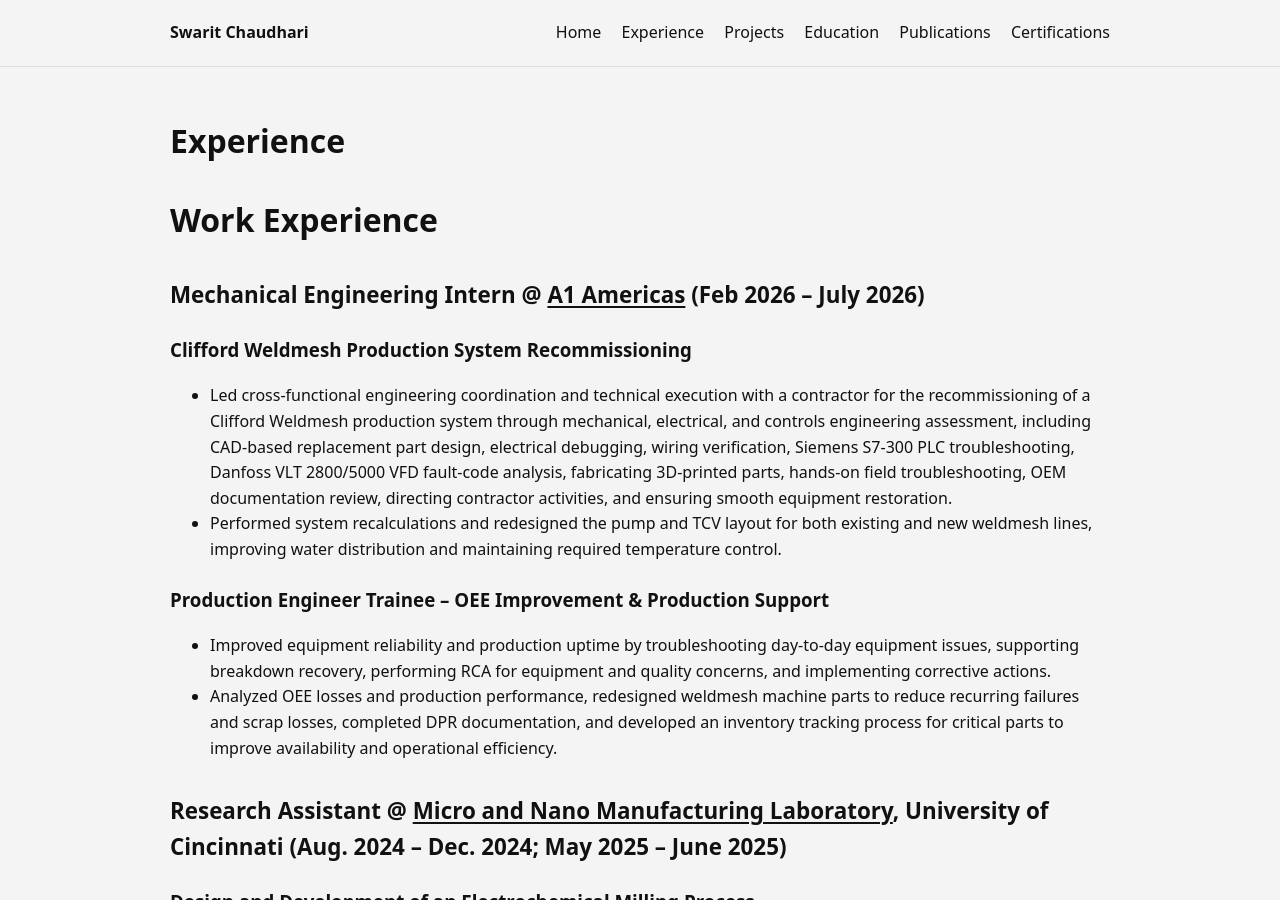
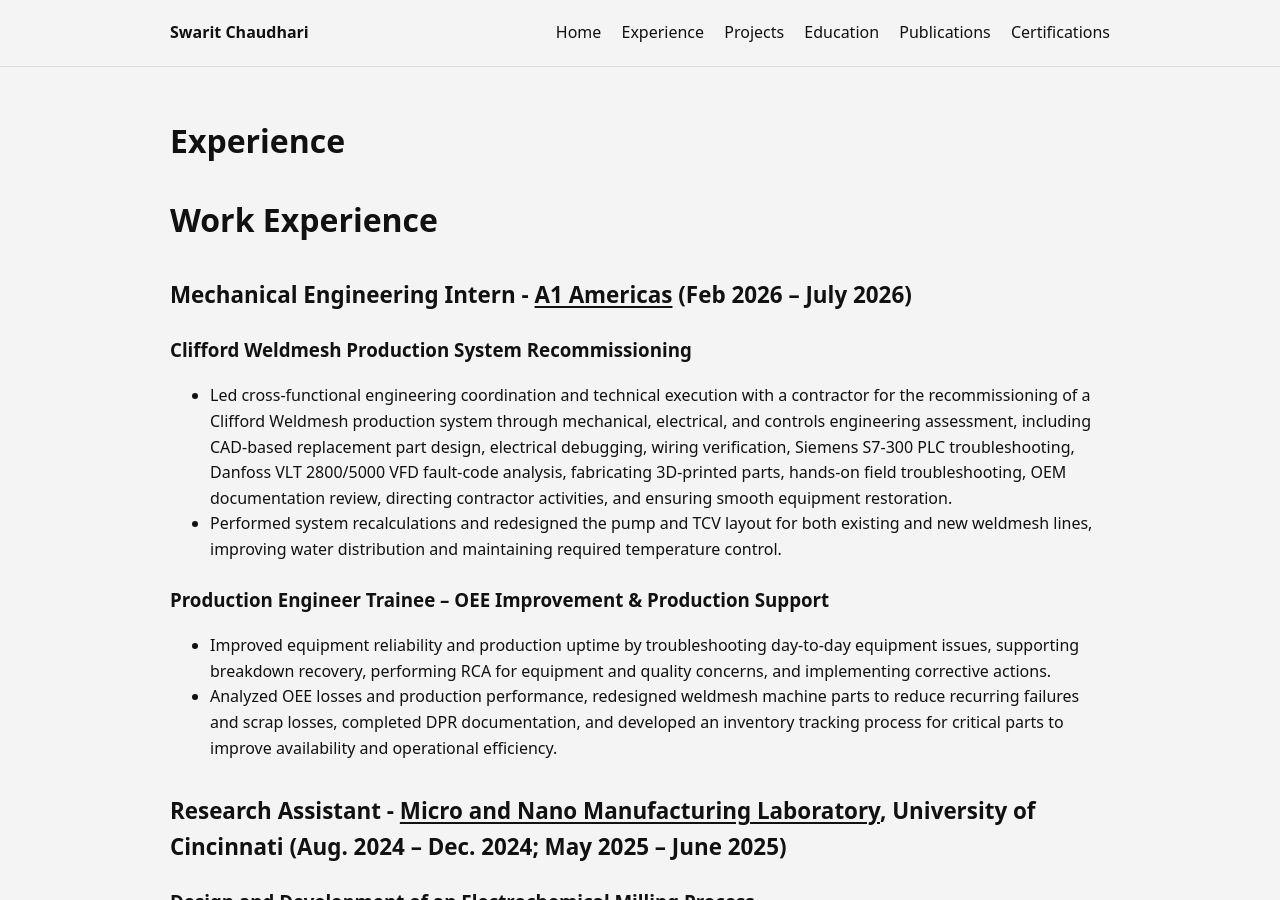
Before and after one commit to Swarit31/Swarit31.github.io, a Jekyll site: the page built from Experience.md, in a window 1280 px wide and 900 px high. Built offline with Jekyll 4.4.1, drawn with Linux system fonts in a browser that asks for light colours.

```diff
--- a/Experience.md
+++ b/Experience.md
@@ -6,7 +6,7 @@ permalink: /experience/
 
 # Work Experience
 
-## Mechanical Engineering Intern @ [A1 Americas](https://www.a1americas.com/) (Feb 2026 – July 2026)
+## Mechanical Engineering Intern - [A1 Americas](https://www.a1americas.com/) (Feb 2026 – July 2026)
 
 ### Clifford Weldmesh Production System Recommissioning
 
@@ -18,7 +18,7 @@ permalink: /experience/
 - Improved equipment reliability and production uptime by troubleshooting day-to-day equipment issues, supporting breakdown recovery, performing RCA for equipment and quality concerns, and implementing corrective actions.
 - Analyzed OEE losses and production performance, redesigned weldmesh machine parts to reduce recurring failures and scrap losses, completed DPR documentation, and developed an inventory tracking process for critical parts to improve availability and operational efficiency.
 
-## Research Assistant @ [Micro and Nano Manufacturing Laboratory](https://ceas.uc.edu/research/centers-labs/micro-and-nano-manufacturing-laboratory/research.html), University of Cincinnati (Aug. 2024 – Dec. 2024; May 2025 – June 2025)
+## Research Assistant - [Micro and Nano Manufacturing Laboratory](https://ceas.uc.edu/research/centers-labs/micro-and-nano-manufacturing-laboratory/research.html), University of Cincinnati (Aug. 2024 – Dec. 2024; May 2025 – June 2025)
 
 ### Design and Development of an Electrochemical Milling Process
 
```
